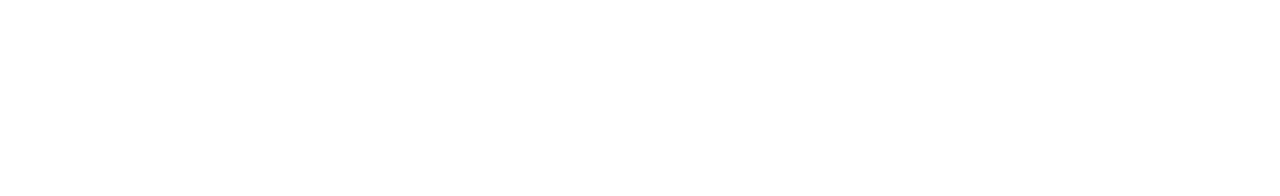
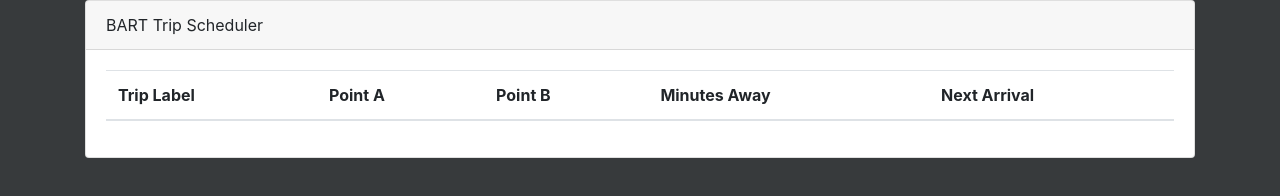
Before and after one commit to drukelly-zz/BART-Simple-Map, a plain HTML site: page index.html in a window 1280 px wide. Drawn offline with nearby package versions, Linux system fonts and the light colour scheme.

Commit message:
Added basic table and favicon

```diff
--- a/assets/css/style.css
+++ b/assets/css/style.css
@@ -0,0 +1,3 @@
+body {
+    background-color: #373A3C;
+}
--- a/index.html
+++ b/index.html
@@ -4,11 +4,41 @@
   <meta charset="UTF-8">
   <meta name="viewport" content="width=device-width, initial-scale=1.0">
   <meta http-equiv="X-UA-Compatible" content="ie=edge">
+  <link rel="shortcut icon" href="favicon.ico" />
   <title>BART Trip Scheduler: by Jose, Diana and John</title>
   <link rel="stylesheet" href="https://stackpath.bootstrapcdn.com/bootstrap/4.3.1/css/bootstrap.min.css" integrity="sha384-ggOyR0iXCbMQv3Xipma34MD+dH/1fQ784/j6cY/iJTQUOhcWr7x9JvoRxT2MZw1T" crossorigin="anonymous">
   <link rel="stylesheet" href="assets/css/style.css">
 </head>
 <body>
+
+  <!--START TABLE-->
+
+    <div class="container" id="tab">
+      <div class="card">
+        <div class="card-header">
+          BART Trip Scheduler
+        </div>
+        <div class="card-body">
+          <table class="table">
+            <thead>
+              <tr>
+                <th scope="col">Trip Label</th>
+                <th scope="col">Point A</th>
+                <th scope="col">Point B</th>
+                <th scope="col">Minutes Away</th>
+                <th scope="col">Next Arrival</th>
+              </tr>
+            </thead>
+            <tbody id="table-list">
+
+            </tbody>
+          </table>
+        </div>
+      </div>
+
+    </div>
+
+  <!--END TABLE-->
   <script src="assets/javascript/app.js"></script>
 </body>
 </html>
```
Also changed, not shown: favicon.ico (added).
